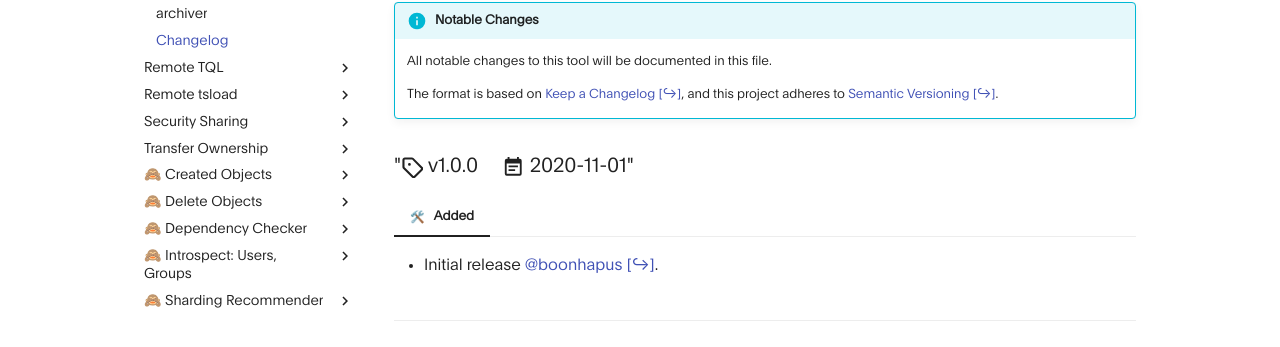
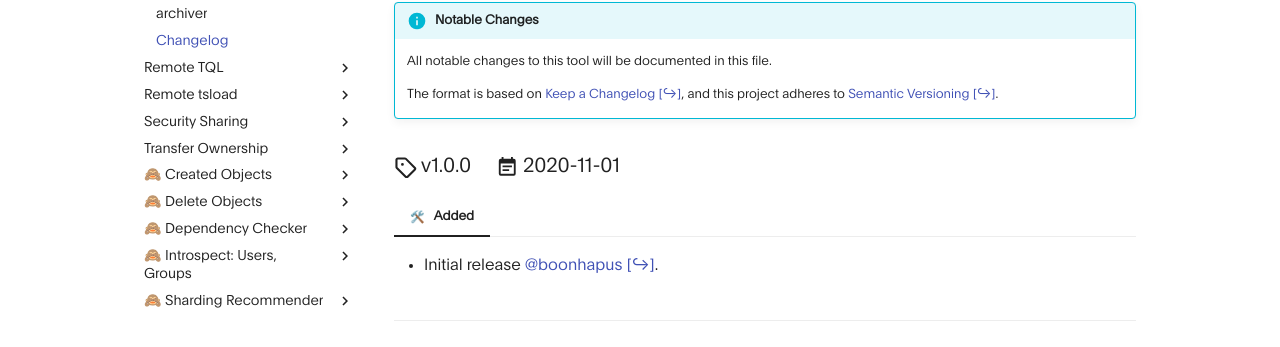
Before and after one commit to thoughtspot/cs_tools, an MkDocs documentation site: the page built from docs/cs-tools/archiver/CHANGELOG.md, in a window 1280 px wide. Shown: the part 226-573 px from the top of the page. Built offline with MkDocs 1.6.1 and Material for MkDocs 9.7.7, drawn with Linux system fonts in a browser that asks for light colours; emoji names are drawn with the system emoji font; some web fonts are replaced; comment, search, counter and statistics services are not loaded.

```diff
--- a/docs/cs-tools/archiver/CHANGELOG.md
+++ b/docs/cs-tools/archiver/CHANGELOG.md
@@ -11,7 +11,7 @@ hide:
     The format is based on [Keep a Changelog][keep-a-changelog]{ target='secondary' .external-link }, and this project
     adheres to [Semantic Versioning][semver]{ target='secondary' .external-link }.
 
-### ":octicons-tag-16: v1.0.0 &nbsp; &nbsp; :material-calendar-text: 2020-11-01"
+### :octicons-tag-16: v1.0.0 &nbsp; &nbsp; :material-calendar-text: 2020-11-01
 === ":hammer_and_wrench: &nbsp; Added"
     - Initial release [@boonhapus][contrib-boonhapus]{ target='secondary' .external-link }.
 
```
